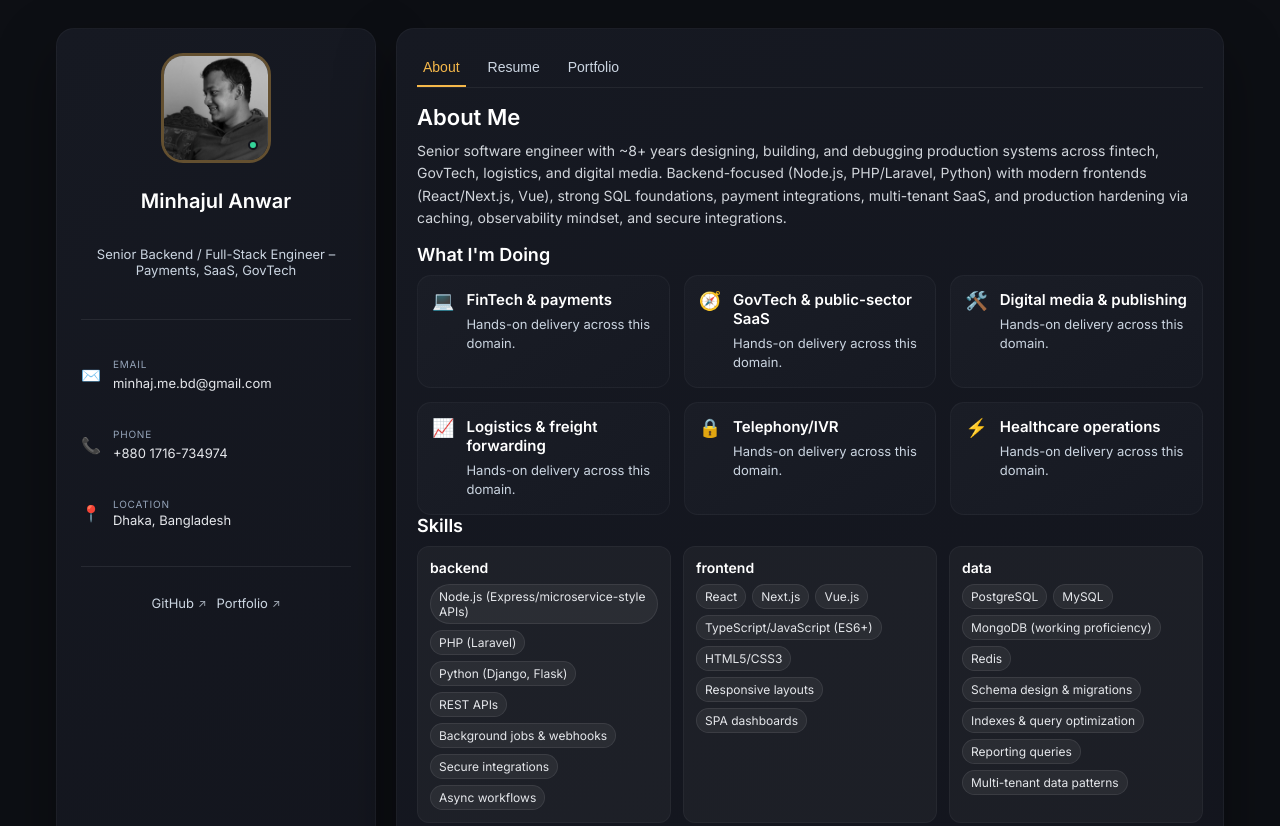
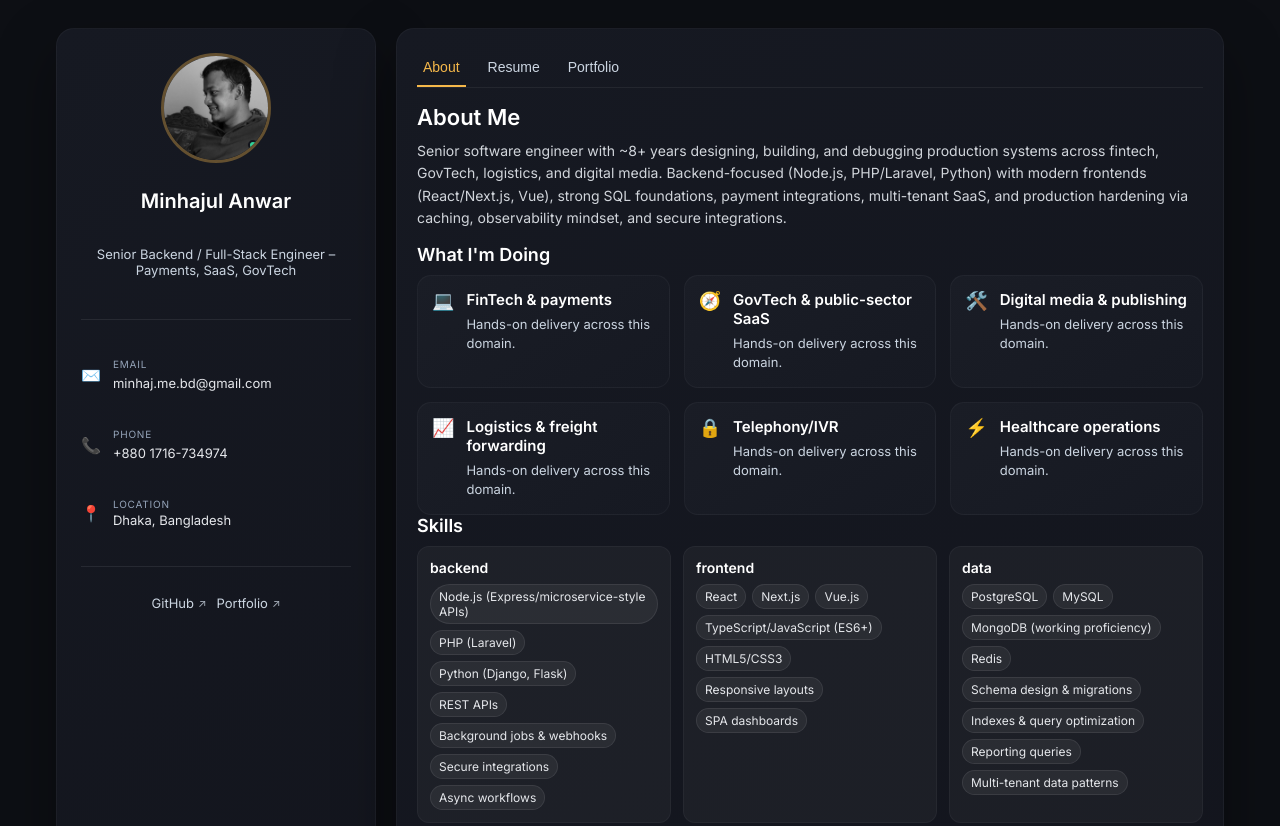
Before and after one commit to anwar-gazi/anwar-gazi.github.io, a website: page index.html in a window 1280 px wide. Shown: the top 826 px of the page. Drawn offline with Linux system fonts and the light colour scheme.

Commit message:
Make avatar image circular across versions

```diff
--- a/index.html
+++ b/index.html
@@ -37,7 +37,7 @@
     }
     .sidebar { padding: 24px; display: flex; flex-direction: column; gap: 16px; }
     .avatar-box {
-      width: 110px; height: 110px; border-radius: 22px; overflow: hidden;
+      width: 110px; height: 110px; border-radius: 50%; overflow: hidden;
       position: relative; border: 3px solid rgba(245, 184, 74, 0.35); margin: 0 auto;
     }
     .status-dot {
```
Also changed, not shown: index.react.bundled.html (+1 -1 lines), index.react.html (+1 -1 lines), index.static.html (+1 -1 lines).
